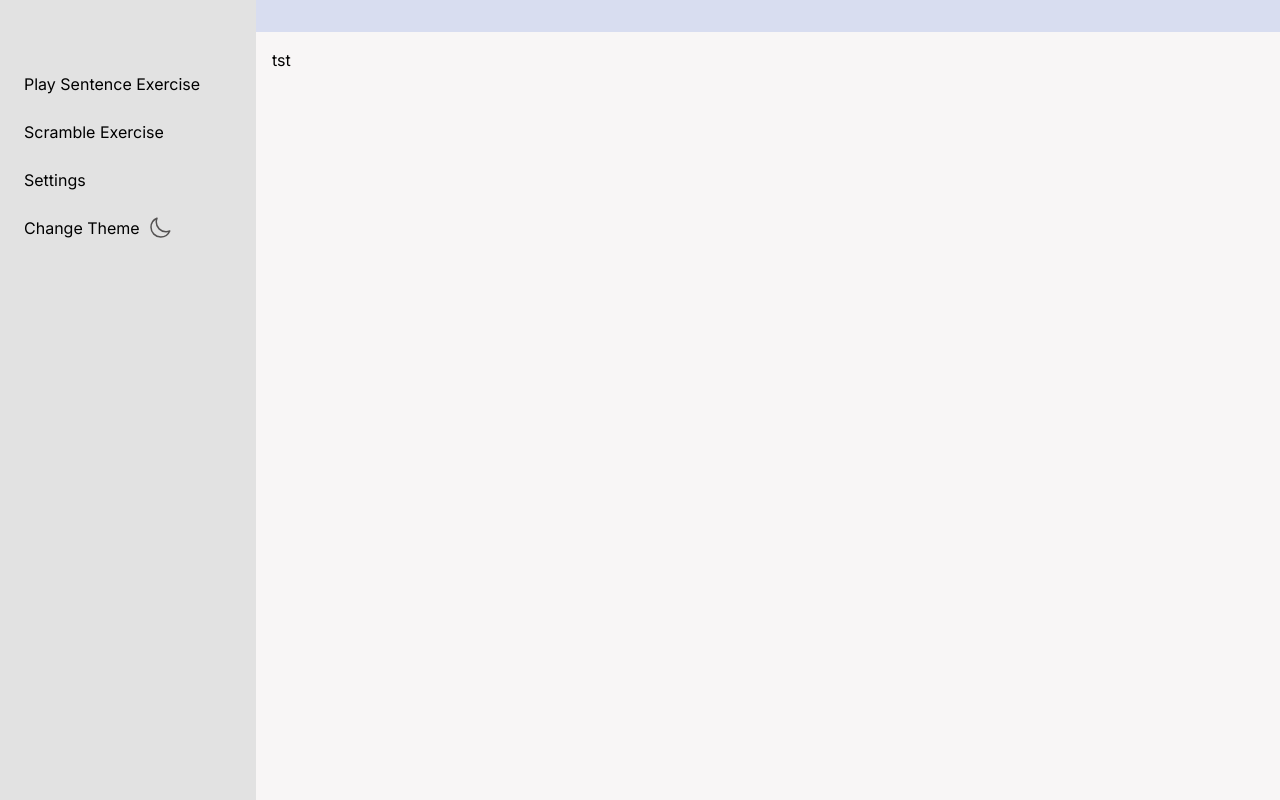
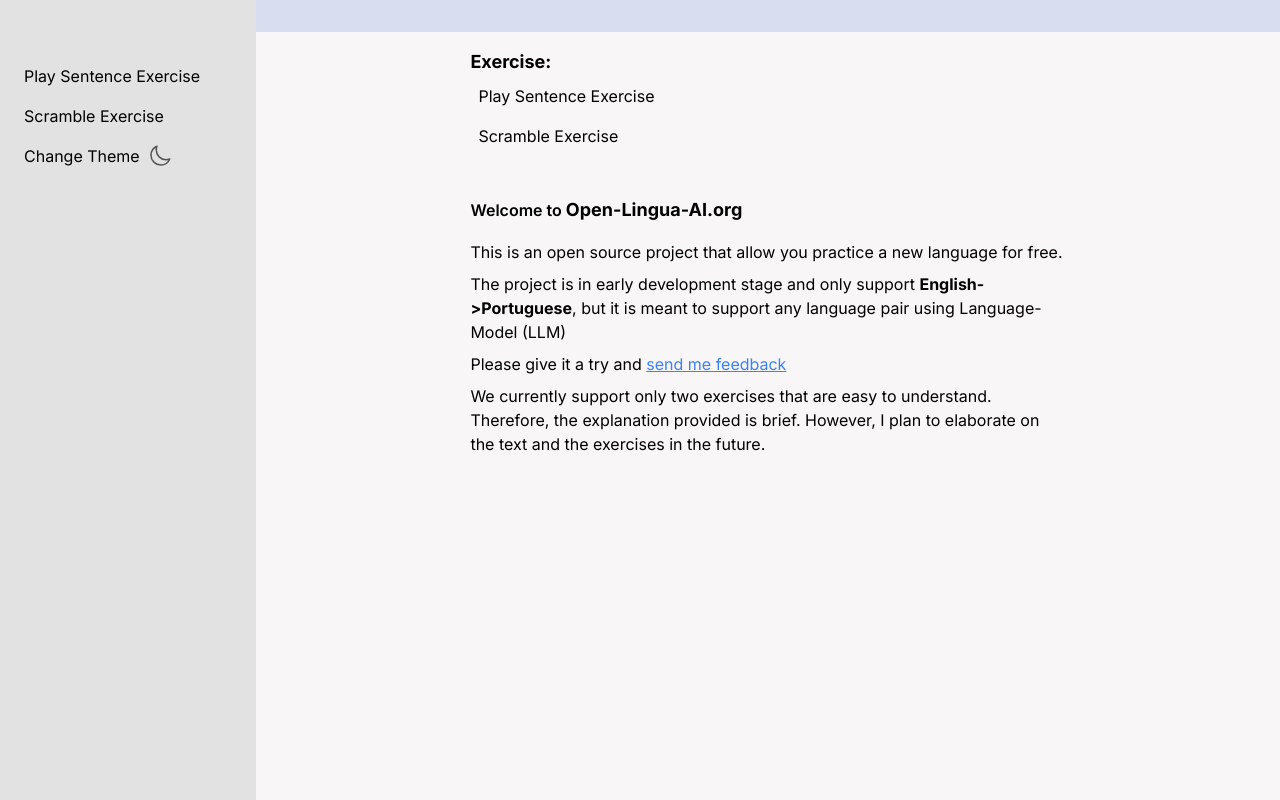
Before and after one commit to eliaweiss/open-lingua-ai, a Next.js app: page / in a window 1280 px wide. Built offline with nearby package versions, Linux system fonts and the light colour scheme.

Commit message:
main page

```diff
--- a/src/app/components/MenuItem.jsx
+++ b/src/app/components/MenuItem.jsx
@@ -3,14 +3,12 @@ import Link from "next/link";
 
 const MenuItem = ({ children, href = "#" }) => {
   return (
-    <li className="my-2">
     <Link
       href={href}
       className="block p-2 rounded hover:bg-[#9a959560] transition"
     >
       {children}
     </Link>
-    </li>
   );
 };
 
--- a/src/app/components/NavMenu.jsx
+++ b/src/app/components/NavMenu.jsx
@@ -20,7 +20,7 @@ export function NavMenu({}) {
         <ul className="p-4 mt-10">
           <MenuItem href="/playSentences">Play Sentence Exercise</MenuItem>
           <MenuItem href="/scramble">Scramble Exercise</MenuItem>
-          <MenuItem href="/settings">Settings</MenuItem>
+          {/* <MenuItem href="/settings">Settings</MenuItem> */}
           <MenuItem>
             <ThemeToggle className="" />
           </MenuItem>
--- a/src/app/page.js
+++ b/src/app/page.js
@@ -1,7 +1,46 @@
 "use client";
-import Image from "next/image";
-import { useState } from "react";
+
+import MenuItem from "./components/MenuItem";
 
 export default function Home() {
-  return <div>tst</div>;
+  return (
+    <div>
+      <div className="flex flex-col justify-center lg:w-[60%] mx-auto">
+        <div className="text-lg font-bold">Exercise:</div>
+        <MenuItem href="/playSentences">Play Sentence Exercise</MenuItem>
+        <MenuItem href="/scramble">Scramble Exercise</MenuItem>
+        <div className="mt-10 font-semibold">
+          Welcome to{" "}
+          <span className="font-bold text-lg">Open-Lingua-AI.org</span>
+        </div>
+        <div className="mt-4 ">
+          This is an open source project that allow you practice a new language
+          for free.
+        </div>
+        <div className="mt-2 ">
+          The project is in early development stage and only support{" "}
+          <span className="font-bold">
+            English
+            {"->"}Portuguese
+          </span>
+          , but it is meant to support any language pair using Language-Model
+          (LLM)
+        </div>
+        <div className="mt-2 ">
+          Please give it a try and{" "}
+          <a
+            className="underline text-blue-500"
+            href="mailto:elia.weiss@gmail.com"
+          >
+            send me feedback{" "}
+          </a>
+        </div>
+        <div className="mt-2 ">
+          We currently support only two exercises that are easy to understand.
+          Therefore, the explanation provided is brief. However, I plan to
+          elaborate on the text and the exercises in the future.
+        </div>
+      </div>
+    </div>
+  );
 }
```
Lines whose indentation alone changed are shown as unchanged.
